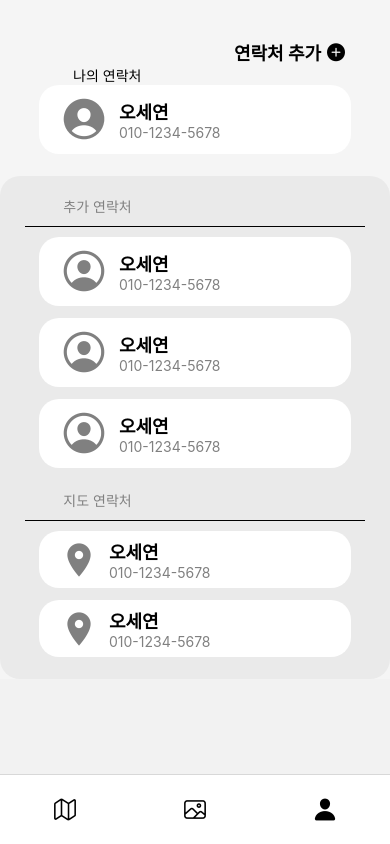
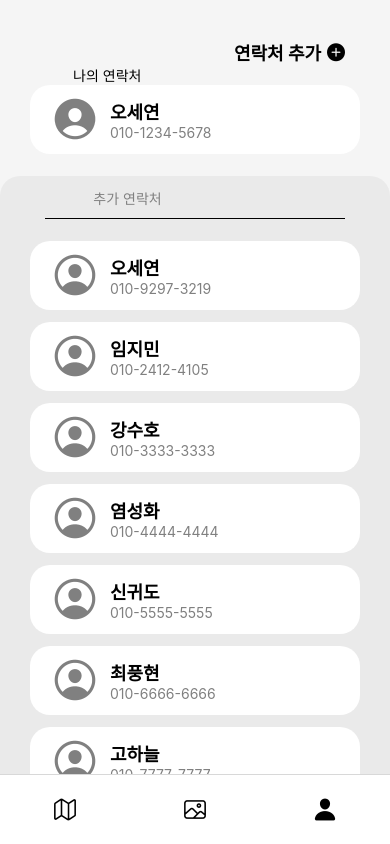
Before and after one commit to jimini1026/Kaist_Week1_TripMate, a React Native app: screen /Profile in a window 390 px wide. Built offline with nearby package versions, Linux system fonts and the light colour scheme.

Commit message:
Feature: 연락처추가기능

```diff
--- /dev/null
+++ b/assets/ProfileData.js
@@ -0,0 +1,106 @@
+import PhoneNumber from "../src/components/PhoneNumber";
+
+const profileData= [
+    {
+        id: 1,
+        name: '오세연',
+        phoneNumber: '010-9297-3219',
+    },
+    {
+        id: 2,
+        name: '임지민',
+        phoneNumber: '010-2412-4105',
+    },
+    {
+        id: 3,
+        name: '강수호',
+        phoneNumber: '010-3333-3333',
+    },
+    {
+        id: 4,
+        name: '염성화',
+        phoneNumber: '010-4444-4444',
+    },
+    {
+        id: 5,
+        name: '신귀도',
+        phoneNumber: '010-5555-5555'
+    },
+    {
+        id: 6,
+        name: '최풍현',
+        phoneNumber: '010-6666-6666',
+    },
+    {
+        id: 7,
+        name: '고하늘',
+        phoneNumber: '010-7777-7777',
+    },
+    {
+        id: 8,
+        name: '안경민',
+        phoneNumber: '010-8888-8888',
+    },
+    {
+        id: 9,
+        name: '마지원',
+        phoneNumber: '010-9999-9999',
+    },
+    {
+        id: 10,
+        name: '황장미',
+        phoneNumber: '010-1010-1010',
+    },
+    {
+        id: 11,
+        name: '곽용호',
+        phoneNumber: '010-1100-1100',
+    },
+    {
+        id: 12,
+        name: '채연우',
+        phoneNumber: '010-1212-1212',
+    },
+    {
+        id: 13,
+        name: '부동명',
+        phoneNumber: '010-1313-1313',
+    },
+    {
+        id: 14,
+        name: '홍당무',
+        phoneNumber: '010-1414-1414',
+    },
+    {
+        id: 15,
+        name: '소림보',
+        phoneNumber: '010-1515-1515',
+    },
+    {
+        id: 16,
+        name: '강바람',
+        phoneNumber: '010-1616-1616',
+    },
+    {
+        id: 17,
+        name: '장벽구',
+        phoneNumber: '010-1717-1717',
+    },
+    {
+        id: 18,
+        name: '왕밤톨',
+        phoneNumber: '010-1818-1818',
+    },
+    {
+        id: 19,
+        name: '음침한',
+        phoneNumber: '010-1919-1919',
+    },
+    {
+        id: 20,
+        name: '눈보라',
+        phoneNumber: '010-2020-2020',
+    },
+]
+
+export default profileData;
--- a/src/components/EditProfile.js
+++ b/src/components/EditProfile.js
@@ -7,23 +7,26 @@ import {
   TextInput,
   KeyboardAvoidingView
 } from 'react-native';
-import React, {useState} from 'react';
+import React, { useState } from 'react';
 import { SafeAreaView } from 'react-native-safe-area-context';
-import Ionic from 'react-native-vector-icons/Ionicons';
-import MaterialIcons from 'react-native-vector-icons/MaterialIcons';
-import {Image} from 'react-native';
 import { StyleSheet } from 'react-native';
 
-const EditProfile = ({setPress}) => {
-  const [isLike, setIsLike] = useState(false);
+const EditProfile = ({ setPress, addProfile }) => {
+  const [name, setName] = useState('');
+  const [phoneNumber, setPhoneNumber] = useState('');
   const windowWidth = Dimensions.get('window').width;
   const windowHeight = Dimensions.get('window').height;
+
+  const handleAddProfile = () => {
+    if (name && phoneNumber) {
+      addProfile({ name, phoneNumber, iconName: 'person-circle-outline' });
+    }
+  };
+
   return (
     <View
       style={{
         flex: 1,
-        // width: '100%',
-        // height: '100%',
         alignItems: 'center',
         paddingVertical: 40,
         justifyContent: 'center',
@@ -57,21 +60,32 @@ const EditProfile = ({setPress}) => {
 
         <View style={styles.container}>
           <Text style={styles.text}>이름</Text>
-            <View style={styles.container1}></View>
+          <TextInput
+            style={styles.textInput}
+            value={name}
+            onChangeText={setName}
+            placeholder="이름을 입력하세요"
+          />
         </View>
 
         <View style={styles.container}>
           <Text style={styles.text}>전화번호</Text>
-            <View style={styles.container1}></View>
+          <TextInput
+            style={styles.textInput}
+            value={phoneNumber}
+            onChangeText={setPhoneNumber}
+            placeholder="전화번호를 입력하세요"
+            keyboardType="phone-pad"
+          />
         </View>
 
         <View style={styles.buttonContainer}>
           <TouchableOpacity style={cancelButton.container} onPress={() => setPress(false)}>
             <Text style={cancelButton.text}>취소</Text>
           </TouchableOpacity>
-            <View style={okButton.container}>
+          <TouchableOpacity style={okButton.container} onPress={handleAddProfile}>
             <Text style={okButton.text}>확인</Text>
-            </View>
+          </TouchableOpacity>
         </View>
 
       </View>
@@ -84,24 +98,25 @@ const styles = StyleSheet.create({
     backgroundColor: "#EAEAEA",
     justifyContent: "center",
     marginHorizontal: 15,
-    height: '20%',
+    height: '25%',
     width: '85%',
     paddingTop: 5,
     marginBottom: 20,
     marginLeft: 25,
-    paddingLeft: 20,
+    paddingLeft: 10,
   },
   text: {
     fontSize: 15,
     fontWeight: "bold",
     color: "black",
   },
-  container1: {
+  textInput: {
     backgroundColor: "white",
     width: '90%',
-    height: '40%',
+    height: '45%',
     marginTop: 5,
     borderRadius: 20,
+    //padding: 10,
   },
   buttonContainer: {
     flexDirection: 'row',
@@ -137,7 +152,7 @@ const okButton = StyleSheet.create({
   },
   text: {
     fontSize: 15,
-    color: "black",
+    color: 'black'
   }
 })
 
--- a/src/components/PhoneNumber.js
+++ b/src/components/PhoneNumber.js
@@ -17,7 +17,7 @@ const PhoneNumber = ({iconName, name, phoneNumber, iconKind = 'Ionic'}) => {
         backgroundColor: 'white',
         flexDirection: 'row',
         borderRadius: 20,
-        width: '80%',
+        width: 330,
         alignItems: 'center',
         paddingHorizontal: 20,
         paddingTop: 7,
--- a/src/screens/Profile.js
+++ b/src/screens/Profile.js
@@ -1,17 +1,76 @@
-import {View, Text, TouchableOpacity, ScrollView} from 'react-native';
+import { View, Text, TouchableOpacity, ScrollView, FlatList } from 'react-native';
 import React, { useState } from 'react';
 import AntDesign from 'react-native-vector-icons/AntDesign';
 import PhoneNumber from '../components/PhoneNumber';
-import { useNavigation } from '@react-navigation/native';
+import profileData from '../../assets/ProfileData';
 import EditProfile from '../components/EditProfile';
 
 const Profile = () => {
   const [press, setPress] = useState(false);
-  const pressPress = () => {setPress(true)};
+  const pressPress = () => { setPress(true) };
+
+  const [profiles, setProfiles] = useState(profileData);
+
+  const addProfile = (profile) => {
+    setProfiles([...profiles, { ...profile, id: (profiles.length + 1).toString() }]);
+    setPress(false); // 새로운 profile 저장 후 editprofile창 닫기
+  }
+
+  const renderProfile = ({ item }) => (
+    <PhoneNumber
+      iconName="person-circle-outline"
+      name={item.name}
+      phoneNumber={item.phoneNumber}
+    />
+  )
+
+  const listHeaderComponent = () => (
+    <View style={styles.sectionContainer}>
+      <View style = {{width: '100%', alignItems: 'center'}}>
+        <Text style = {{paddingRight: '45%', color: 'gray'}}>추가 연락처</Text>
+        <View
+          style={{
+            width: 300,
+            borderBottomWidth: 1,
+            borderBottomColor: 'black',
+            marginVertical: 10,
+          }}
+        />
+      </View>
+    </View>
+  )
+
+
+  const listFooterComponent = () => (
+    <View style={{ width: '100%', alignItems: 'center', paddingTop: 10 }}>
+      <Text style={{ paddingRight: '45%', color: 'gray' }}>지도 연락처</Text>
+      <View
+        style={{
+          width: 300,
+          borderBottomWidth: 1,
+          borderBottomColor: 'black',
+          marginVertical: 10,
+        }}
+      />
+      <PhoneNumber
+        iconName="map-marker"
+        name="병원"
+        phoneNumber="010-1234-5678"
+        iconKind="map-marker"
+      />
+      <PhoneNumber
+        iconName="map-marker"
+        name="편의점"
+        phoneNumber="010-1234-5678"
+         iconKind="map-marker"
+      />
+    </View>
+  )
+
   return (
-    <View style={{backgroundColor: '#F5F5F5'}}>
+    <View style={{ flex: 1, backgroundColor: '#F5F5F5' }}>
       <TouchableOpacity
-      onPress={pressPress}
+        onPress={pressPress}
         style={{
           flexDirection: 'row',
           paddingTop: '10%',
@@ -35,88 +94,36 @@ const Profile = () => {
           }}
         />
       </TouchableOpacity>
-      <View style={{alignItems: 'center', marginBottom: 10}}>
-        <Text style={{paddingRight: '45%'}}>나의 연락처</Text>
+      <View style={{ alignItems: 'center', marginBottom: 10, width: '100%' }}>
+        <Text style={{ paddingRight: '45%' }}>나의 연락처</Text>
         <PhoneNumber
           iconName="person-circle"
           name="오세연"
           phoneNumber="010-1234-5678"
         />
       </View>
-      <ScrollView
-        style={{
+      <FlatList
+        data={profiles}
+        renderItem={renderProfile}
+        keyExtractor={(item) => item.id.toString()}
+        ListHeaderComponent={listHeaderComponent}
+        ListFooterComponent={listFooterComponent}
+        contentContainerStyle={{
           backgroundColor: '#EAEAEA',
           borderRadius: 20,
-          paddingTop: 20,
-          paddingBottom: 10,
-          height: '73%',
-        }}>
-        <View style={{alignItems: 'center'}}>
-          <View style={{width: '100%', alignItems: 'center'}}>
-            <Text style={{paddingRight: '50%', color: 'gray'}}>
-              추가 연락처
-            </Text>
-            <View
-              style={{
-                width: '87%',
-                borderBottomWidth: 1,
-                borderBottomColor: 'black',
-                marginVertical: 10,
-              }}
-            />
-          </View>
-          <PhoneNumber
-            iconName="person-circle-outline"
-            name="오세연"
-            phoneNumber="010-1234-5678"
-          />
-          <PhoneNumber
-            iconName="person-circle-outline"
-            name="오세연"
-            phoneNumber="010-1234-5678"
-          />
-          <PhoneNumber
-            iconName="person-circle-outline"
-            name="오세연"
-            phoneNumber="010-1234-5678"
-          />
-          <View style={{width: '100%', alignItems: 'center', paddingTop: 10}}>
-            <Text style={{paddingRight: '50%', color: 'gray'}}>
-              지도 연락처
-            </Text>
-            <View
-              style={{
-                width: '87%',
-                borderBottomWidth: 1,
-                borderBottomColor: 'black',
-                marginVertical: 10,
-              }}
-            />
-          </View>
-          <PhoneNumber
-            iconName="map-marker"
-            name="오세연"
-            phoneNumber="010-1234-5678"
-            iconKind="map-marker"
-          />
-          <PhoneNumber
-            iconName="map-marker"
-            name="오세연"
-            phoneNumber="010-1234-5678"
-            iconKind="map-marker"
-          />
-        </View>
-      </ScrollView>
+          alignItems: 'center'
+        }}
+      />
       {press ? (
         <View style={styles.overlay}>
-          <EditProfile setPress={setPress}/>
-          </View>
-          ) : null}
+          <EditProfile setPress={setPress} addProfile={addProfile} />
+        </View>
+      ) : null}
     </View>
-  );
-};
+  )
+}
 
-const styles ={
+const styles = {
   overlay: {
     position: 'absolute',
     top: 0,
@@ -124,6 +131,10 @@ const styles ={
     right: 0,
     bottom: 0,
     zLndex: 1,
+  },
+  sectionContainer: {
+    paddingHorizontal: 24,
+    paddingVertical: 12,
   }
 }
 
```
Lines whose indentation alone changed are shown as unchanged.
